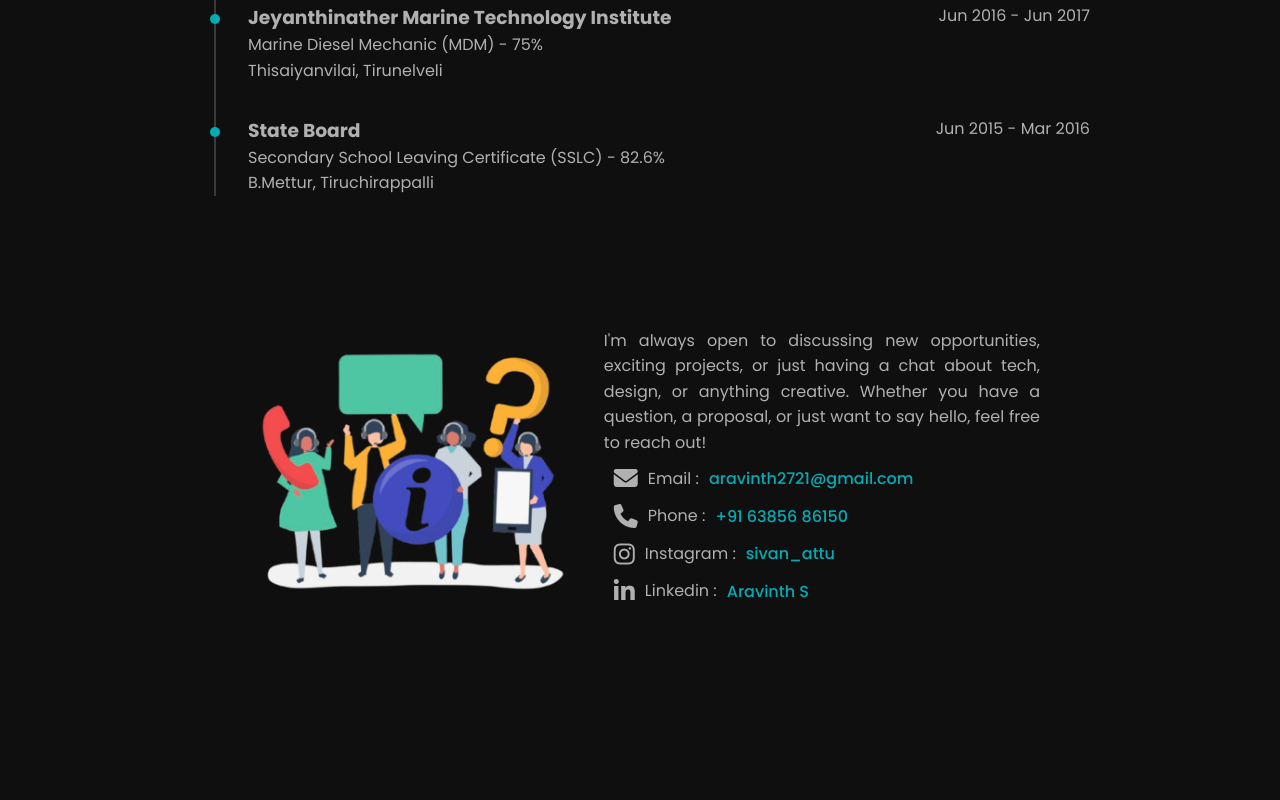
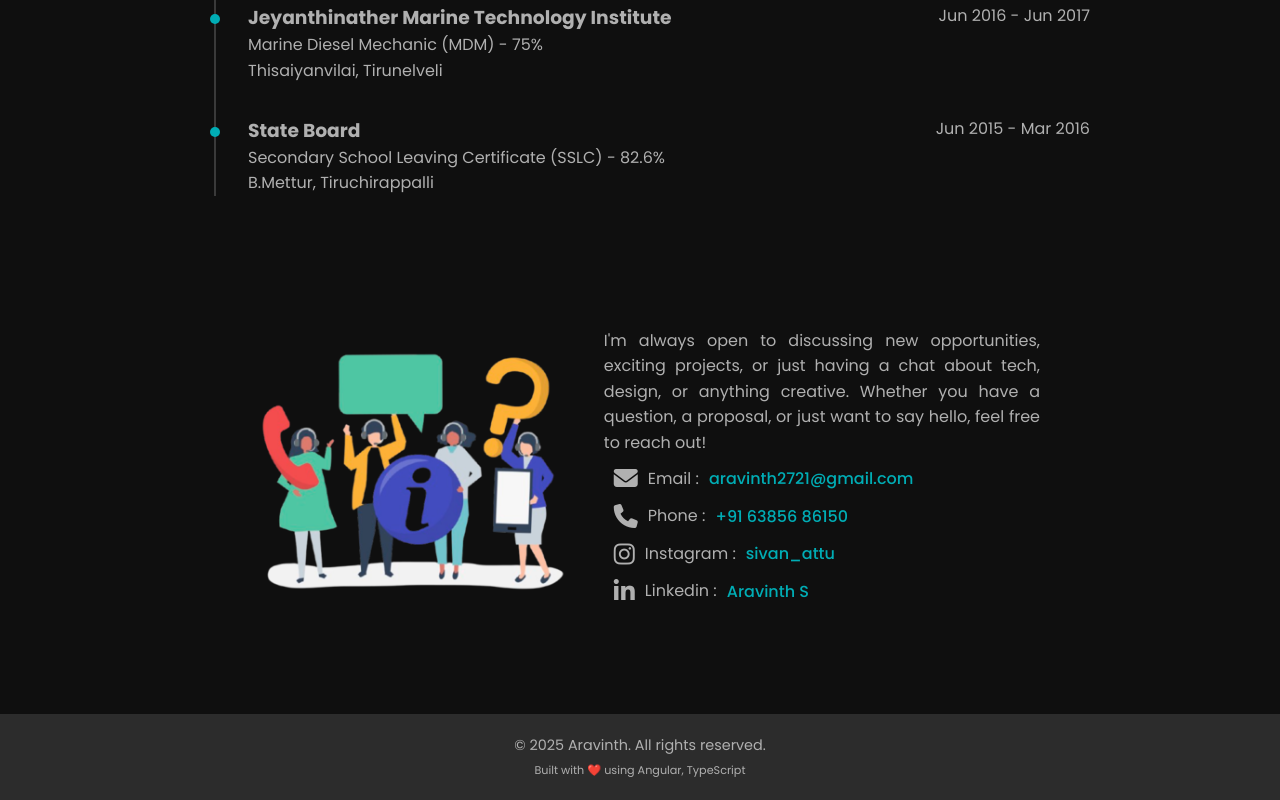
Before and after one commit to aravinth2723/aravinth-portfolio, an Angular app: page /#home in a window 1280 px wide. Shown: the part 2064-2864 px from the top of the page. Before the commit the page ends 2778 px from the top, so only its background shows below. Built offline with nearby package versions, Linux system fonts and the light colour scheme.

Commit message:
Footer section completed

```diff
--- a/src/app/app.html
+++ b/src/app/app.html
@@ -6,5 +6,6 @@
   <app-about></app-about>
   <app-education></app-education>
   <app-contact [deviceType]="deviceType"></app-contact>
+  <app-footer></app-footer>
 </main>
 <footer class="layout-section"></footer>
--- a/src/app/app.ts
+++ b/src/app/app.ts
@@ -14,10 +14,11 @@ import { Hero } from './components/sections/hero/hero';
 import { About } from './components/sections/about/about';
 import { Education } from './components/sections/education/education';
 import { Contact } from './components/sections/contact/contact';
+import { Footer } from './components/shared/footer/footer';
 
 @Component({
   selector: 'app-root',
-  imports: [Navbar, Hero, About, Contact, Education],
+  imports: [Navbar, Hero, About, Contact, Education, Footer],
   templateUrl: './app.html',
   styleUrl: './app.scss',
 })
--- /dev/null
+++ b/src/app/components/shared/footer/footer.html
@@ -0,0 +1,4 @@
+<section class="content">
+  <p>© 2025 Aravinth. All rights reserved.</p>
+  <p>Built with ❤️ using Angular, TypeScript</p>
+</section>
--- /dev/null
+++ b/src/app/components/shared/footer/footer.scss
@@ -0,0 +1,18 @@
+:host {
+  display: flex;
+  justify-content: center;
+  background-color: var(--secondary-accent);
+  .content {
+    padding: 20px 10px;
+    p {
+      text-align: center;
+      &:first-child {
+        margin-bottom: 5px;
+        font-size: clamp(0.8rem, 2.5vw, 0.9rem);
+      }
+      &:last-child {
+        font-size: clamp(0.6rem, 2.5vw, 0.7rem);
+      }
+    }
+  }
+}
```
Also changed, not shown: src/app/components/shared/footer/footer.ts (added, +11 -0 lines).
